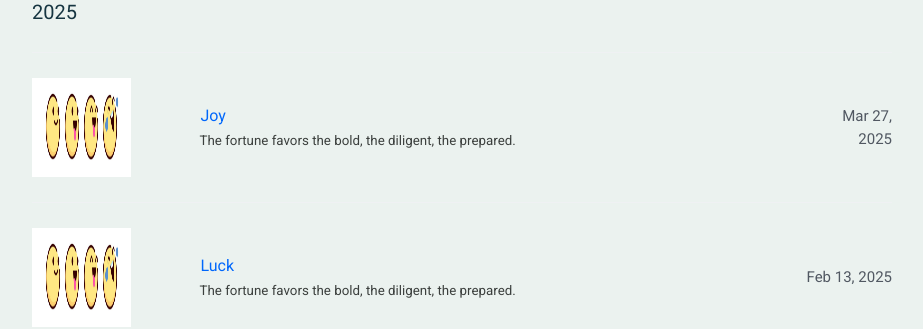
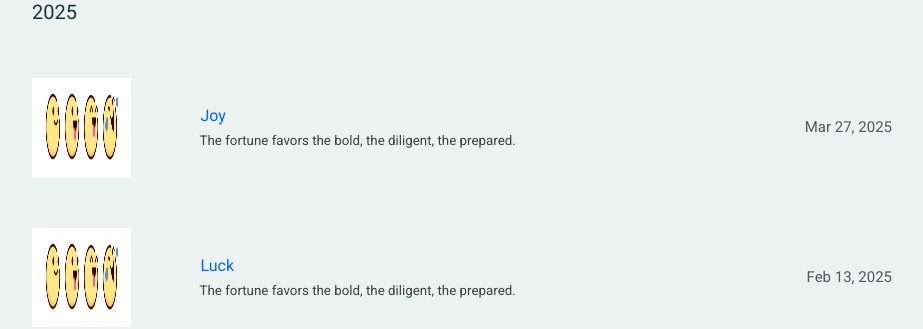
Before and after one commit to mkchoi212/paper-jekyll-theme, a Jekyll site: the page built from index.html, in a window 1280 px wide. Shown: the part 203-532 px from the top of the page, without its empty margins (178-1101 px from the left). Built offline with Jekyll 4.4.1, drawn with Linux system fonts in a browser that asks for light colours.

Commit message:
Update index.html

```diff
--- a/index.html
+++ b/index.html
@@ -15,14 +15,14 @@
       <div style="float: left; width: 20%;  max-width: 120px; max-height: 99px;">
         <img src="../assets/joy.png" width="99" height="99" />
       </div>
-      <div style="float: right; text-align: left; width: 65%;">
+      <div style="float: left; text-align: left; width: 60%;">
         <h3>
           <a href="{{ post.url | prepend: site.baseurl }}">{{post.title}}</a>
           <br>
           <small style="color: #3c403e;">{{post.description}}</small>
         </h3>
       </div>
-      <div style="float: right; text-align: right; width: 10%; font-size: 14px;">
+      <div style="float: right; text-align: right; width: 15%; font-size: 14px;">
         <p>{{ post.date | date: "%b %-d, %Y" }}</p>
       </div>
     </li>
```
